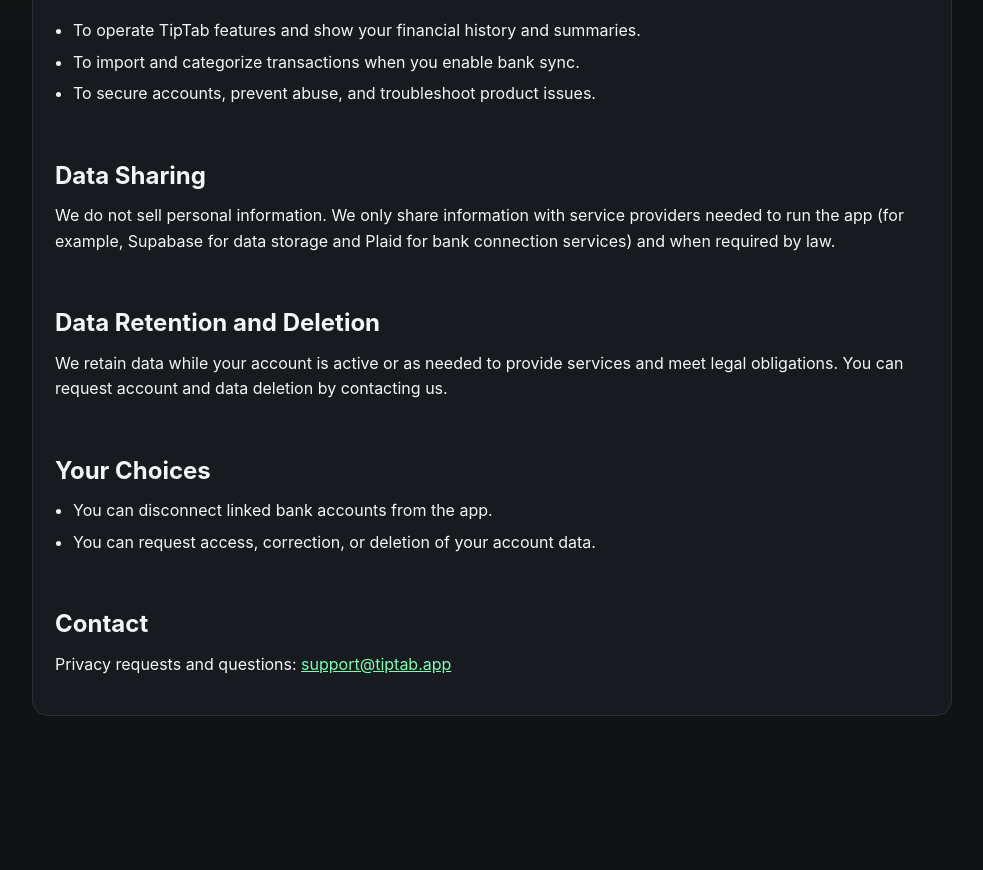
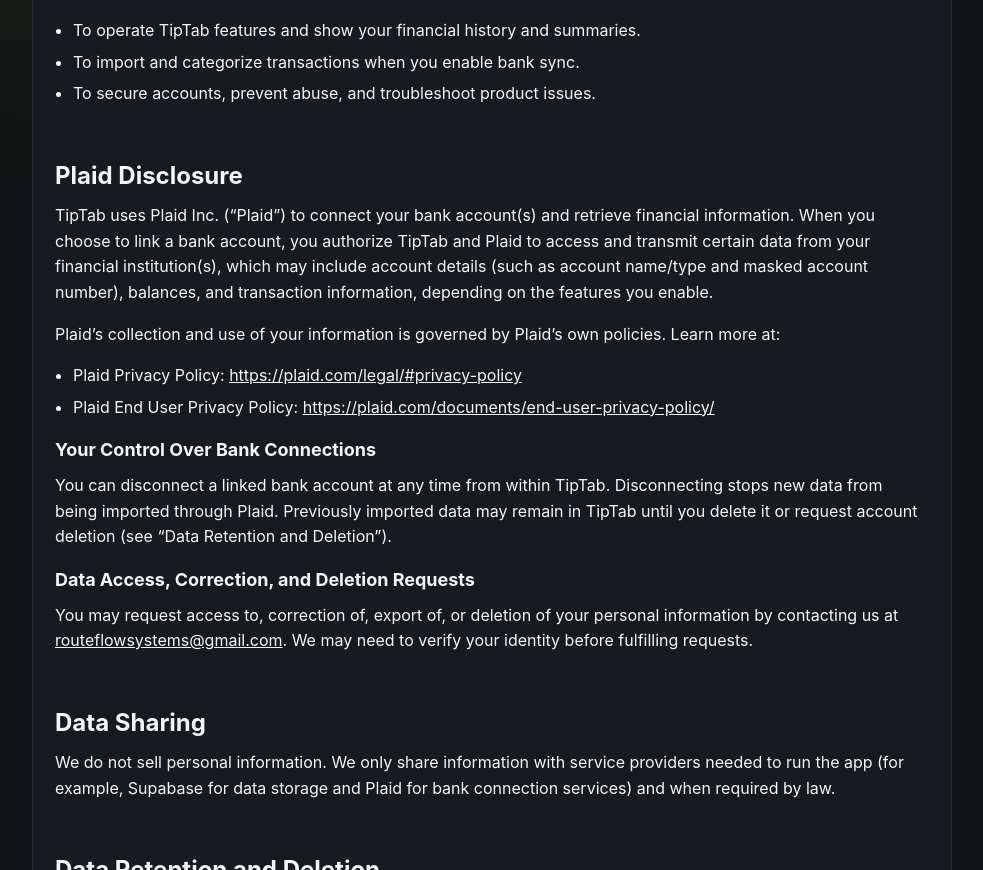
Before and after one commit to KieferCRM/finance-tracker, a Next.js app: page /legal/privacy in a window 1280 px wide. Shown: the part 520-1390 px from the top of the page, without its empty margins (148-1131 px from the left). Before the commit the page ends 1260 px from the top, so only its background shows below. Built offline with nearby package versions, Linux system fonts and the light colour scheme.

Commit message:
Add Plaid disclosure section to privacy policy

```diff
--- a/src/app/legal/privacy/page.tsx
+++ b/src/app/legal/privacy/page.tsx
@@ -26,6 +26,42 @@
           <li>To import and categorize transactions when you enable bank sync.</li>
           <li>To secure accounts, prevent abuse, and troubleshoot product issues.</li>
         </ul>
+      </section>
+
+      <section>
+        <h2 style={{ marginBottom: 8 }}>Plaid Disclosure</h2>
+        <p style={{ marginTop: 0 }}>
+          TipTab uses Plaid Inc. (“Plaid”) to connect your bank account(s) and retrieve financial information. When you choose to link a bank
+          account, you authorize TipTab and Plaid to access and transmit certain data from your financial institution(s), which may include account
+          details (such as account name/type and masked account number), balances, and transaction information, depending on the features you
+          enable.
+        </p>
+
+        <p style={{ marginTop: 0 }}>
+          Plaid’s collection and use of your information is governed by Plaid’s own policies. Learn more at:
+        </p>
+
+        <ul style={{ marginTop: 0, paddingLeft: 18, display: "grid", gap: 6 }}>
+          <li>
+            Plaid Privacy Policy: <a href="https://plaid.com/legal/#privacy-policy">https://plaid.com/legal/#privacy-policy</a>
+          </li>
+          <li>
+            Plaid End User Privacy Policy: <a href="https://plaid.com/documents/end-user-privacy-policy/">https://plaid.com/documents/end-user-privacy-policy/</a>
+          </li>
+        </ul>
+
+        <h3 style={{ marginTop: 16, marginBottom: 8, fontSize: 18 }}>Your Control Over Bank Connections</h3>
+        <p style={{ marginTop: 0 }}>
+          You can disconnect a linked bank account at any time from within TipTab. Disconnecting stops new data from being imported through Plaid.
+          Previously imported data may remain in TipTab until you delete it or request account deletion (see “Data Retention and Deletion”).
+        </p>
+
+        <h3 style={{ marginTop: 16, marginBottom: 8, fontSize: 18 }}>Data Access, Correction, and Deletion Requests</h3>
+        <p style={{ marginTop: 0 }}>
+          You may request access to, correction of, export of, or deletion of your personal information by contacting us at{" "}
+          <a href="mailto:routeflowsystems@gmail.com">routeflowsystems@gmail.com</a>. We may need to verify your identity before fulfilling
+          requests.
+        </p>
       </section>
 
       <section>
```
